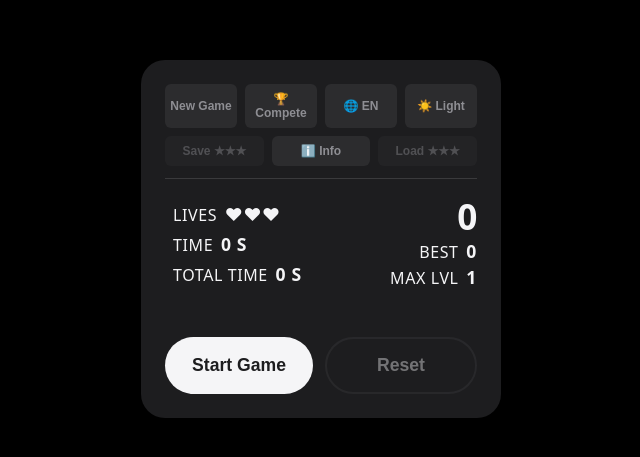
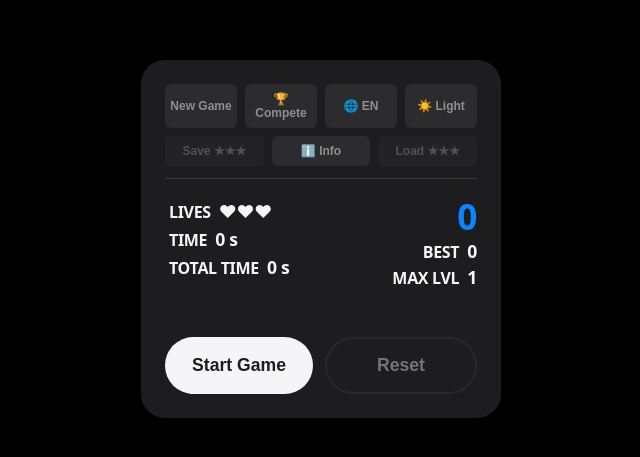
Before and after one commit to Adrian-x9/ade-zip-game, a website built with Vite: page index.html in a window 1280 px wide. Shown: the part 161-618 px from the top of the page, without its empty margins (319-959 px from the left). Built offline with nearby package versions, Linux system fonts and the light colour scheme.

Commit message:
fix: repair HTML structure, PWA setup, and UI layout (v1.3.1)
- Fixed index.html structure and added missing PWA manifest/icon links.
- Changed main score text color to blue for better UI consistency.
- Shortened German translation ('GESAMT') to prevent layout overflow.
- Added word-wrap for long competitive Base64 codes.
- Bumped Service Worker cache version to v1.3.1.
- Cleaned up duplicate CSS rules.

```diff
--- a/index.html
+++ b/index.html
@@ -1,12 +1,30 @@
 <!doctype html>
-<html lang="en">
+<html lang="pl">
   <head>
     <meta charset="UTF-8" />
     <meta name="viewport" content="width=device-width, initial-scale=1.0, maximum-scale=1.0, user-scalable=no" />
+
     <title>ZIP - Logic Game</title>
+    <meta name="description" content="Połącz wszystkie kafelki w ciągłą ścieżkę." />
+
+    <link rel="icon" type="image/png" href="./icon-192.png" />
+    <link rel="apple-touch-icon" href="./icon-192.png" />
+    <link rel="manifest" href="./manifest.json" />
+    <meta name="theme-color" content="#1D1D1F" />
   </head>
   <body>
     <div id="app"></div>
+
     <script type="module" src="/src/main.ts"></script>
+
+    <script>
+      if ('serviceWorker' in navigator) {
+        window.addEventListener('load', () => {
+          navigator.serviceWorker.register('./sw.js')
+            .then(reg => console.log('SW zarejestrowany!', reg.scope))
+            .catch(err => console.error('Błąd SW:', err));
+        });
+      }
+    </script>
   </body>
 </html>
--- a/src/style.css
+++ b/src/style.css
@@ -17,7 +17,6 @@
 body {
   margin: 0;
   padding: 0;
-  background-color: #000000; /* Głęboka czerń na zewnątrz wrappera */
   color: var(--text-main);
   font-family: system-ui, -apple-system, sans-serif;
   display: flex;
@@ -85,27 +84,48 @@ body {
 .game-header {
   display: flex;
   justify-content: space-between;
-  align-items: center;
+  align-items: flex-start; /* Zmiana z center na flex-start dla lepszego wyrównania przy wielu liniach */
   margin-bottom: 24px;
+  gap: 10px; /* Minimalny odstęp między kolumnami */
 }
 
 .stats-group {
   display: flex;
   flex-direction: column;
-  gap: 6px;
-  padding-left: 4px;
+  gap: 4px;
+  flex: 1; /* Pozwala kolumnie zajmować dostępną przestrzeń */
+  min-width: 0; /* Zapobiega wypychaniu kontenera przez długi tekst */
+}
+
+.score-display {
+  display: flex;
+  flex-direction: column;
+  align-items: flex-end;
+  gap: 2px;
+  flex: 1;
+  text-align: right;
+  min-width: 0;
 }
 
 .stat-item {
-  text-transform: uppercase;
-  letter-spacing: 0.05em;
-  font-size: 0.75rem; /* Etykiety mniejsze i subtelne */
+  font-weight: 600;
+  font-size: 0.7rem; /* Nieco mniejszy font dla etykiet (było 0.75rem/0.85rem) */
+  color: var(--text-muted);
+  white-space: nowrap; /* Zapobiega łamaniu etykiety do nowej linii */
+  display: flex;
+  align-items: baseline;
+  gap: 4px;
 }
 
 .stat-item span {
   color: var(--text-main);
   font-size: 1rem;
   margin-left: 4px;
+}
+
+.stat-item span:last-child {
+  font-size: 1rem; /* Utrzymujemy czytelność liczb */
+  color: var(--text-main);
 }
 
 .stat-item.justify-right {
@@ -129,6 +149,17 @@ body {
   font-weight: 800;
   line-height: 1;
   margin-bottom: 2px;
+  color: var(--cell-active); /* <--- Zmiana z domyślnego koloru na niebieski */
+}
+
+/* Zmniejszenie fontu dla rekordów rywalizacji, jeśli są bardzo długie */
+#best-val, #max-lvl-val {
+  font-variant-numeric: tabular-nums; /* Stała szerokość cyfr dla lepszego wyrównania */
+}
+
+/* Jeśli tekst zawiera ukośnik (rywalizacja), zmniejszamy go o 10% dla bezpieczeństwa */
+.stat-item span {
+  font-size: clamp(0.8rem, 2.5vw, 1rem);
 }
 
 /* --- PLANSZA --- */
```
